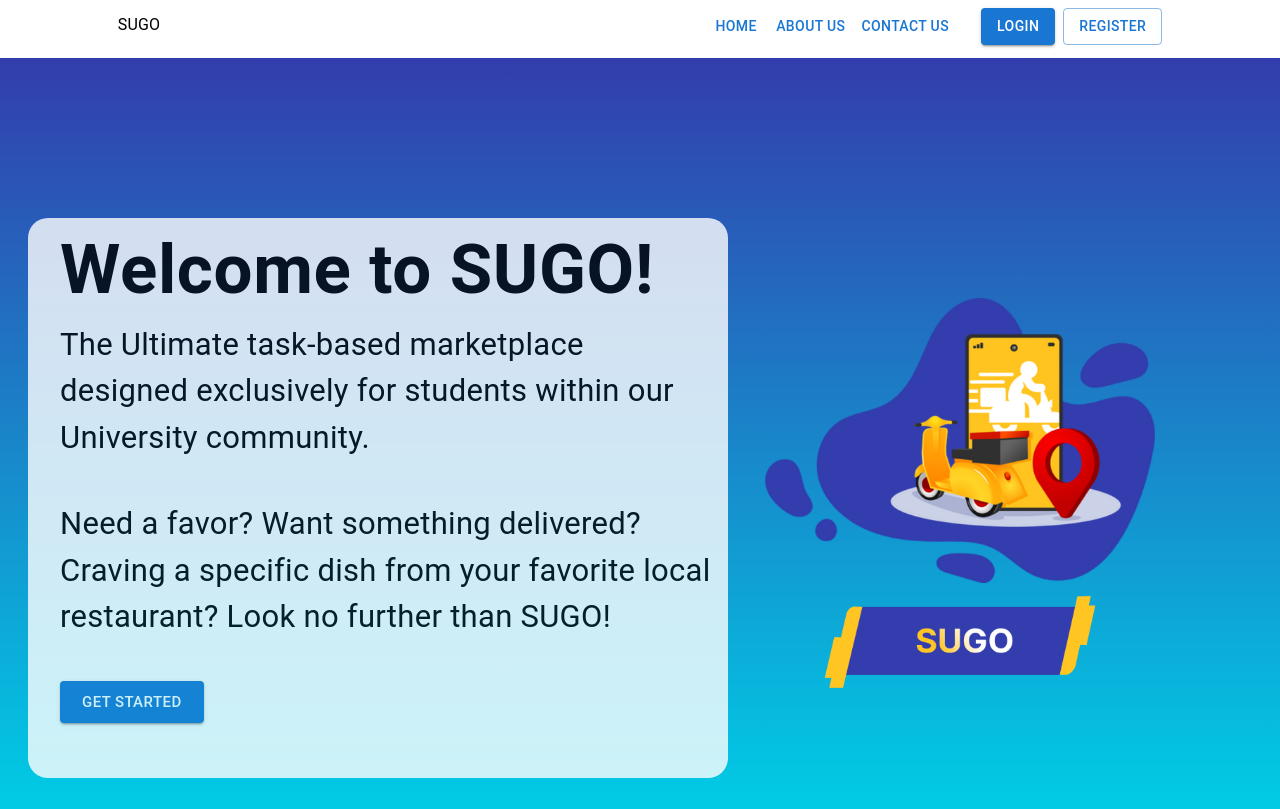
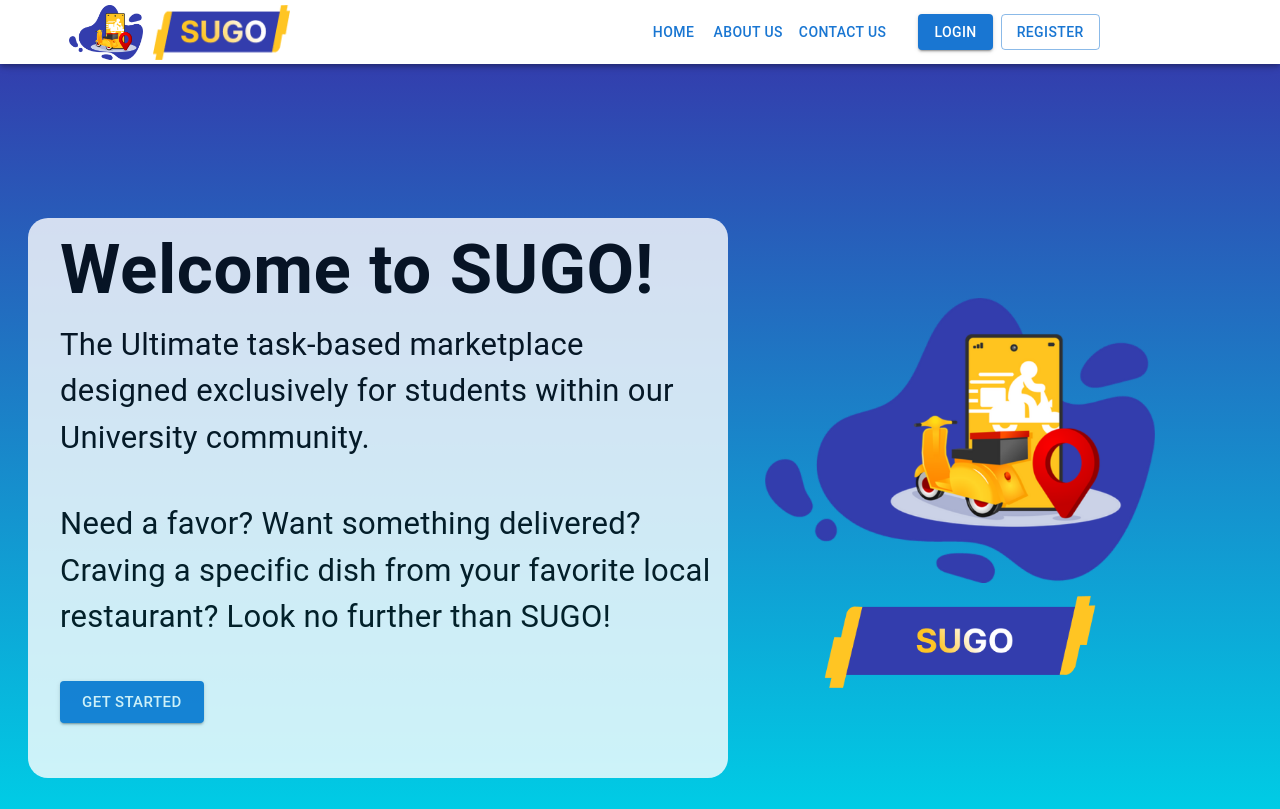
Before and after one commit to rosnuker/Sugo-Frontend, a React (Vite) app: page / in a window 1280 px wide. Shown: the top 809 px of the page. Built offline with nearby package versions, Linux system fonts and the light colour scheme.

Commit message:
Add Logo to RootLayout

```diff
--- a/src/Layouts/RootLayout.jsx
+++ b/src/Layouts/RootLayout.jsx
@@ -1,4 +1,4 @@
-import { Grid, Button, Typography } from "@mui/material";
+import { Grid, Button, Typography, AppBar, Toolbar } from "@mui/material";
 import { NavLink, Outlet } from "react-router-dom";
 
 export default function RootLayout() {
@@ -6,14 +6,19 @@ export default function RootLayout() {
     <>
       <Grid container justify='center' alignItems='center' direction='column' sx={{marginTop: 1, height: 50}}>
         <Grid item>
+            <AppBar>
+              <Toolbar sx={{ bgcolor: 'white' }}>
+                <img src='/images/SugoLogo.png' height='55px' style={{ marginRight: '10px', marginLeft: '45px' }}></img>
+                <img src='/images/SugoBanner.png' height='55px'></img>
                 <nav>
-            <Typography sx={{display: "inline"}}>SUGO</Typography>
-            <NavLink to='/'><Button sx={{marginLeft: { xs: 0, sm: 1, md: 31, lg: 68, xl: 110 }}}>Home</Button></NavLink>
+                  <NavLink to='/'><Button sx={{marginLeft: { xs: 0, sm: 1, md: 7, lg: 44, xl: 87 }}}>Home</Button></NavLink>
                   <NavLink to='about'><Button>About Us</Button></NavLink>
                   <NavLink to='contact'><Button>Contact Us</Button></NavLink>
                   <NavLink to='login'><Button variant='contained' sx={{marginLeft: 3}}>Login</Button></NavLink>
                   <NavLink to='register'><Button variant='outlined' sx={{marginLeft: 1}}>Register</Button></NavLink>
                 </nav>
+              </Toolbar>
+            </AppBar>
         </Grid>
       </Grid>
 
```
Also changed, not shown: public/images/SugoBanner.png (added), public/images/SugoLogo.png (added). Lines whose indentation alone changed are shown as unchanged.
